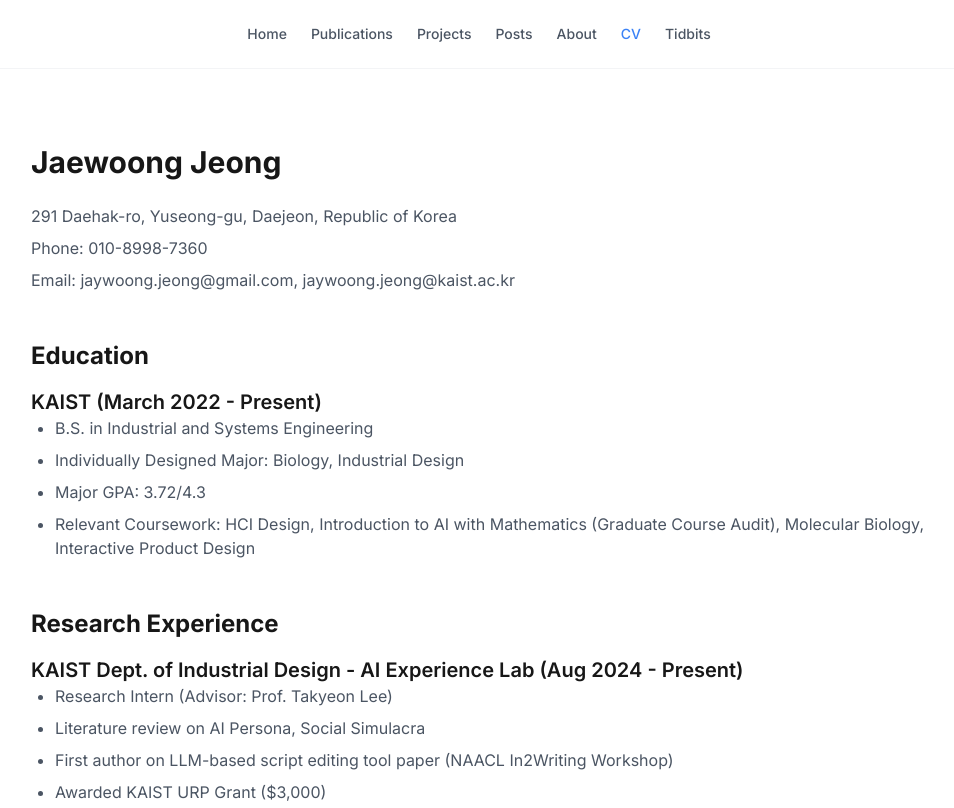
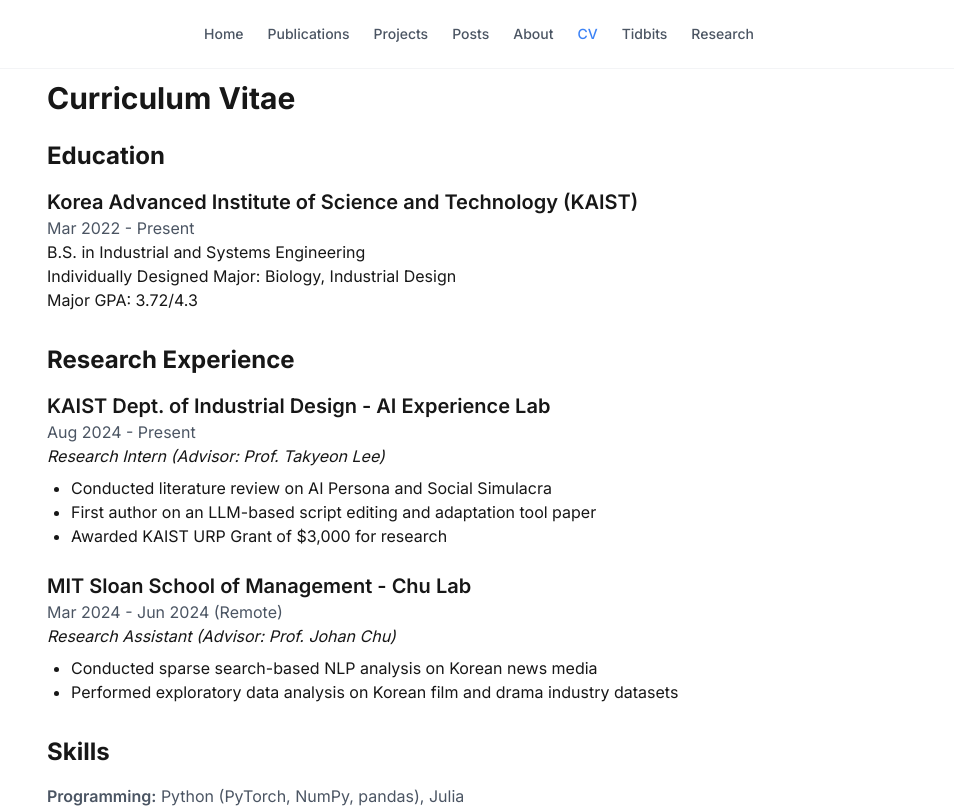
Before and after one commit to jaywoongjeong/jaywoong.github.io, a Next.js app: page /cv in a window 1280 px wide. Shown: the top 808 px of the page, without its empty margins (161-1115 px from the left). Built offline with nearby package versions, Linux system fonts and the light colour scheme.

Commit message:
refactor: Update website content and structure
- Update metadata with new name and description
- Modify navigation menu structure
- Redesign homepage layout
- Update About page content
- Create new CV page with detailed information

```diff
--- a/app/about/page.tsx
+++ b/app/about/page.tsx
@@ -1,13 +1,33 @@
 export default function About() {
   return (
-    <div className="container mx-auto px-4 py-20">
-      <div className="max-w-3xl mx-auto prose">
-        <h1>About</h1>
+    <div className="max-w-3xl mx-auto p-4">
+      <h1 className="text-3xl font-bold mb-6">About Me</h1>
+      <div className="prose">
         <p>
-          I am a PhD student at MIT Sloan School of Management in the Information Technology (IT) group.
-          My research focuses on human-AI interaction, collaboration, and the impact of generative AI on work and organizations.
+          I am an undergraduate student at KAIST (Korea Advanced Institute of Science and Technology),
+          majoring in Industrial and Systems Engineering with an individually designed focus on Biology
+          and Industrial Design.
         </p>
-        {/* Add more content */}
+
+        <p>
+          Currently, I am working as a Research Intern at the AI Experience Lab under the guidance of
+          Prof. Takyeon Lee, where I focus on AI Persona and Social Simulacra research. I am also
+          developing an LLM-based script editing and adaptation tool.
+        </p>
+
+        <p>
+          My research interests span across Human-AI Interaction, AI Experience Design, and the application
+          of AI in creative domains. I have experience in various AI projects, including work with VAEs,
+          GANs, and Diffusion models.
+        </p>
+
+        <h2 className="text-2xl font-bold mt-8 mb-4">Education</h2>
+        <p>
+          KAIST (Korea Advanced Institute of Science and Technology)<br />
+          B.S. in Industrial and Systems Engineering<br />
+          Individually Designed Major: Biology, Industrial Design<br />
+          GPA: 3.72/4.3
+        </p>
       </div>
     </div>
   );
--- a/app/cv/page.tsx
+++ b/app/cv/page.tsx
@@ -1,46 +1,45 @@
 export default function CV() {
   return (
-    <div className="container mx-auto px-4 py-20">
-      <div className="max-w-4xl mx-auto">
-        <section className="mb-12">
-          <h1 className="text-3xl font-bold mb-6">Jaewoong Jeong</h1>
-          <div className="space-y-2 text-gray-600">
-            <p>291 Daehak-ro, Yuseong-gu, Daejeon, Republic of Korea</p>
-            <p>Phone: 010-8998-7360</p>
-            <p>Email: jaywoong.jeong@gmail.com, jaywoong.jeong@kaist.ac.kr</p>
+    <div className="max-w-4xl mx-auto p-4">
+      <h1 className="text-3xl font-bold mb-6">Curriculum Vitae</h1>
+
+      <section className="mb-8">
+        <h2 className="text-2xl font-bold mb-4">Education</h2>
+        <div className="mb-4">
+          <h3 className="text-xl font-semibold">Korea Advanced Institute of Science and Technology (KAIST)</h3>
+          <p className="text-gray-600">Mar 2022 - Present</p>
+          <p>B.S. in Industrial and Systems Engineering</p>
+          <p>Individually Designed Major: Biology, Industrial Design</p>
+          <p>Major GPA: 3.72/4.3</p>
         </div>
       </section>
 
-        <section className="mb-12">
-          <h2 className="text-2xl font-bold mb-4">Education</h2>
-          <div className="mb-4">
-            <h3 className="text-xl font-semibold">KAIST (March 2022 - Present)</h3>
-            <ul className="list-disc ml-6 space-y-2 text-gray-600">
-              <li>B.S. in Industrial and Systems Engineering</li>
-              <li>Individually Designed Major: Biology, Industrial Design</li>
-              <li>Major GPA: 3.72/4.3</li>
-              <li>Relevant Coursework: HCI Design, Introduction to AI with Mathematics (Graduate Course Audit), Molecular Biology, Interactive Product Design</li>
+      <section className="mb-8">
+        <h2 className="text-2xl font-bold mb-4">Research Experience</h2>
+
+        <div className="mb-6">
+          <h3 className="text-xl font-semibold">KAIST Dept. of Industrial Design - AI Experience Lab</h3>
+          <p className="text-gray-600">Aug 2024 - Present</p>
+          <p className="italic">Research Intern (Advisor: Prof. Takyeon Lee)</p>
+          <ul className="list-disc ml-6 mt-2">
+            <li>Conducted literature review on AI Persona and Social Simulacra</li>
+            <li>First author on an LLM-based script editing and adaptation tool paper</li>
+            <li>Awarded KAIST URP Grant of $3,000 for research</li>
           </ul>
         </div>
-        </section>
 
-        <section className="mb-12">
-          <h2 className="text-2xl font-bold mb-4">Research Experience</h2>
-          <div className="space-y-6">
-            <div>
-              <h3 className="text-xl font-semibold">KAIST Dept. of Industrial Design - AI Experience Lab (Aug 2024 - Present)</h3>
-              <ul className="list-disc ml-6 space-y-2 text-gray-600">
-                <li>Research Intern (Advisor: Prof. Takyeon Lee)</li>
-                <li>Literature review on AI Persona, Social Simulacra</li>
-                <li>First author on LLM-based script editing tool paper (NAACL In2Writing Workshop)</li>
-                <li>Awarded KAIST URP Grant ($3,000)</li>
+        <div className="mb-6">
+          <h3 className="text-xl font-semibold">MIT Sloan School of Management - Chu Lab</h3>
+          <p className="text-gray-600">Mar 2024 - Jun 2024 (Remote)</p>
+          <p className="italic">Research Assistant (Advisor: Prof. Johan Chu)</p>
+          <ul className="list-disc ml-6 mt-2">
+            <li>Conducted sparse search-based NLP analysis on Korean news media</li>
+            <li>Performed exploratory data analysis on Korean film and drama industry datasets</li>
           </ul>
         </div>
+
         {/* Add other research experiences similarly */}
-          </div>
       </section>
-
-        {/* Add other sections (Projects, Work Experience, etc.) similarly */}
 
       <section className="mb-12">
         <h2 className="text-2xl font-bold mb-4">Skills</h2>
@@ -51,6 +50,5 @@
         </div>
       </section>
     </div>
-    </div>
   );
 }
--- a/app/layout.tsx
+++ b/app/layout.tsx
@@ -6,8 +6,8 @@
 const inter = Inter({ subsets: ['latin'] });
 
 export const metadata: Metadata = {
-  title: 'Jaeyoon Song',
-  description: 'PhD Student @ MIT - Human-AI Interaction Research',
+  title: 'Jaewoong Jeong',
+  description: 'Industrial and Systems Engineering Student @ KAIST',
 };
 
 export default function RootLayout({
--- a/app/page.tsx
+++ b/app/page.tsx
@@ -1,31 +1,26 @@
-import HexagonAnimation from '@/components/home/HexagonAnimation';
+import { HexagonAnimation } from '@/components/home/HexagonAnimation';
 
-export default function HomePage() {
+export default function Home() {
   return (
-    <div className="container mx-auto px-4 py-20">
-      <div className="max-w-3xl mx-auto">
-        <div className="mb-16">
-          <HexagonAnimation />
-        </div>
-
-        <div className="text-center mb-12">
-          <h1 className="text-4xl font-bold mb-4">Jaewoong Jeong</h1>
-          <p className="text-xl text-gray-600">
-            B.S. Student @ KAIST
-          </p>
-          <p className="mt-2 text-gray-600">
-            Industrial and Systems Engineering, Biology, Industrial Design
-          </p>
-        </div>
-
-        <div className="prose prose-lg mx-auto">
-          <p>
-            Hello, I am an undergraduate student at KAIST, pursuing a B.S. in Industrial and Systems Engineering
-            with an individually designed major in Biology and Industrial Design. My research interests include
-            Human-AI Interaction, AI Experience Design, and Computational Biology.
-          </p>
+    <div className="min-h-screen flex flex-col items-center justify-center p-4">
+      <div className="max-w-2xl text-center">
+        <h1 className="text-4xl font-bold mb-4">Jaewoong Jeong</h1>
+        <p className="text-xl mb-6">
+          Industrial and Systems Engineering Student at KAIST
+        </p>
+        <p className="text-lg mb-8">
+          Researching AI Experience and Human-AI Interaction
+        </p>
+        <div className="flex justify-center space-x-4">
+          <a href="mailto:jaywoong.jeong@kaist.ac.kr" className="text-blue-600 hover:text-blue-800">
+            Email
+          </a>
+          <a href="/cv" className="text-blue-600 hover:text-blue-800">
+            CV
+          </a>
         </div>
       </div>
+      <HexagonAnimation />
     </div>
   );
 }
--- a/components/common/Navigation.tsx
+++ b/components/common/Navigation.tsx
@@ -13,7 +13,8 @@
     { href: '/posts', label: 'Posts' },
     { href: '/about', label: 'About' },
     { href: '/cv', label: 'CV' },
-    { href: '/tidbits', label: 'Tidbits' }
+    { href: '/tidbits', label: 'Tidbits' },
+    { href: '/research', label: 'Research' }
   ];
 
   return (
```
Lines whose indentation alone changed are shown as unchanged.
